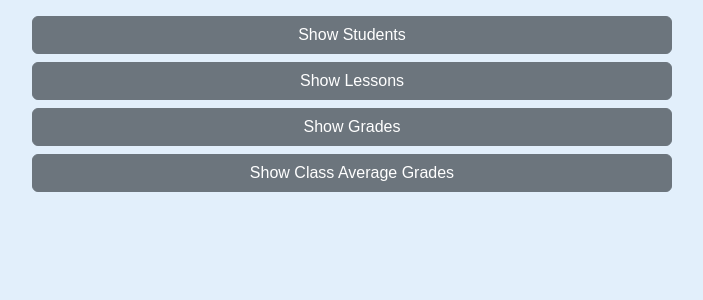
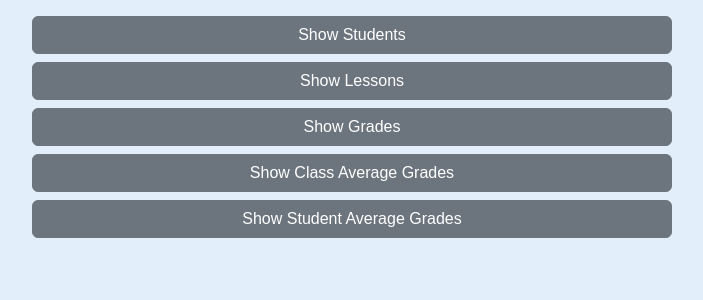
Before and after one commit to GeorgeGougou/final-flask-project, a Flask app: page / in a window 1280 px wide. Shown: the part 140-440 px from the top of the page, without its empty margins (288-991 px from the left). Run offline with Flask 3, Linux system fonts and the light colour scheme; parts of the project's set-up code (start-up, migrations or seed data) failed here and were passed over; some libraries are stand-ins or nearby versions.

Commit message:
mallon finale

```diff
--- a/database.py
+++ b/database.py
@@ -291,13 +291,13 @@ def get_class_avg():
     cur = conn.cursor()
     #ΛΗΨΗ ΑΠΟ ΤΗΝ ΒΑΣΗ ΤΟΥ ΣΥΝΟΛΙΚΟΥ ΜΕΣΟΥ ΟΡΟΥ ΤΗΣ ΤΑΞΗΣ
     cur.execute('SELECT AVG(grade) FROM grades')
-    #ΣΤΡΟΓΓΥΛΟΠΟΙΗΣΗ ΤΟΥ ΑΡΙΘΜΟΥ ΣΤΟ 1 ΔΕΚΑΔΙΚΟ
     avg=cur.fetchone()
     #ΕΛΕΓΧΟΣ ΑΝ ΔΕΝ ΥΠΑΡΧΕΙ ΚΑΤΑΧΩΡΗΜΕΝΟΣ ΒΑΘΜΟΣ
     if avg[0]==None:
         #ΜΗΔΕΝΙΣΜΟΣ ΤΟΥ ΜΕΣΟΥ ΟΡΟΥ
         classAvg=0
     else:
+        #ΣΤΡΟΓΓΥΛΟΠΟΙΗΣΗ ΤΟΥ ΑΡΙΘΜΟΥ ΣΤΟ 1 ΔΕΚΑΔΙΚΟ
         classAvg=round(float(avg[0]),1)
     #ΛΗΨΗ ΑΠΟ ΤΗΝ ΒΑΣΗ ΤΟΥ ΜΕΣΟ ΟΡΟ ΚΑΘΕ ΜΑΘΗΜΑΤΟΣ ΞΕΧΩΡΙΣΤΑ
     cur.execute('SELECT grades.lesson_id, lessons.title, AVG(grades.grade) FROM grades '
--- a/templates/home.html
+++ b/templates/home.html
@@ -11,5 +11,6 @@ Home
   <a class="btn btn-secondary" href='/showLessons' type="button">Show Lessons</a>
   <a class="btn btn-secondary" href='/showGrades' type="button">Show Grades</a>
   <a class="btn btn-secondary" href='/showClassAvgs' type="button">Show Class Average Grades</a>
+  <a class="btn btn-secondary" href='/showAvgs' type="button">Show Student Average Grades</a>
 </div>
 {% endblock %}
```
Also changed, not shown: main.py (+7 -2 lines).
